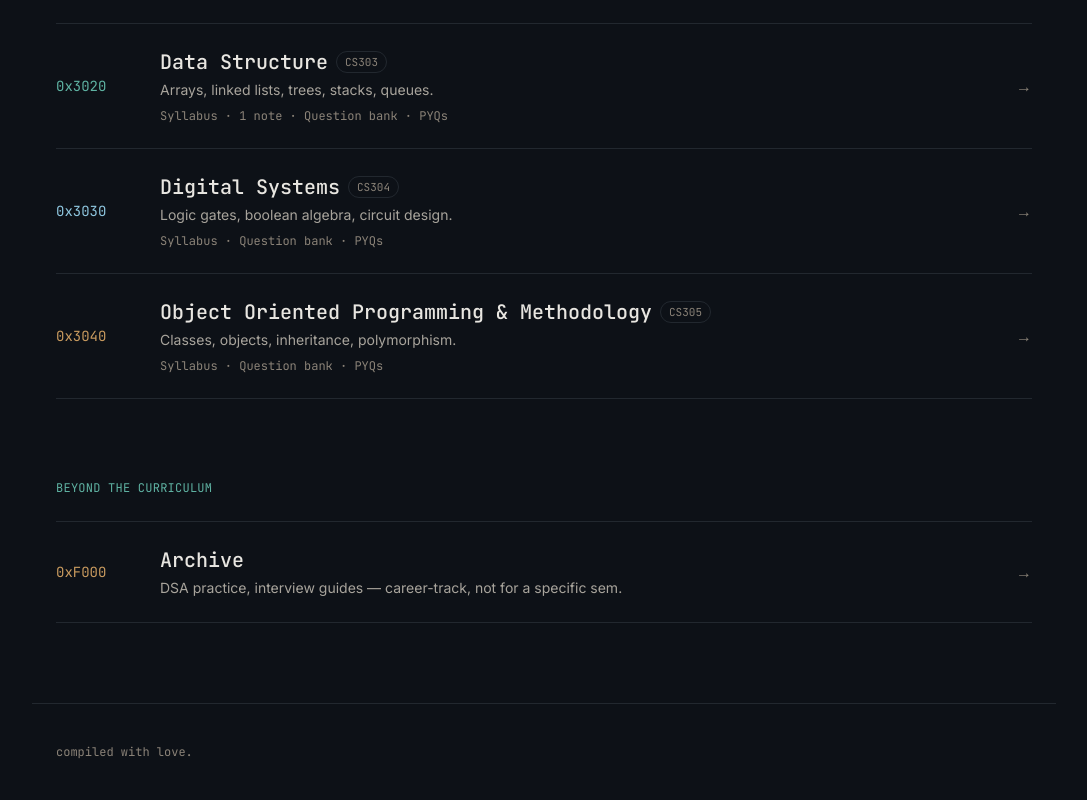
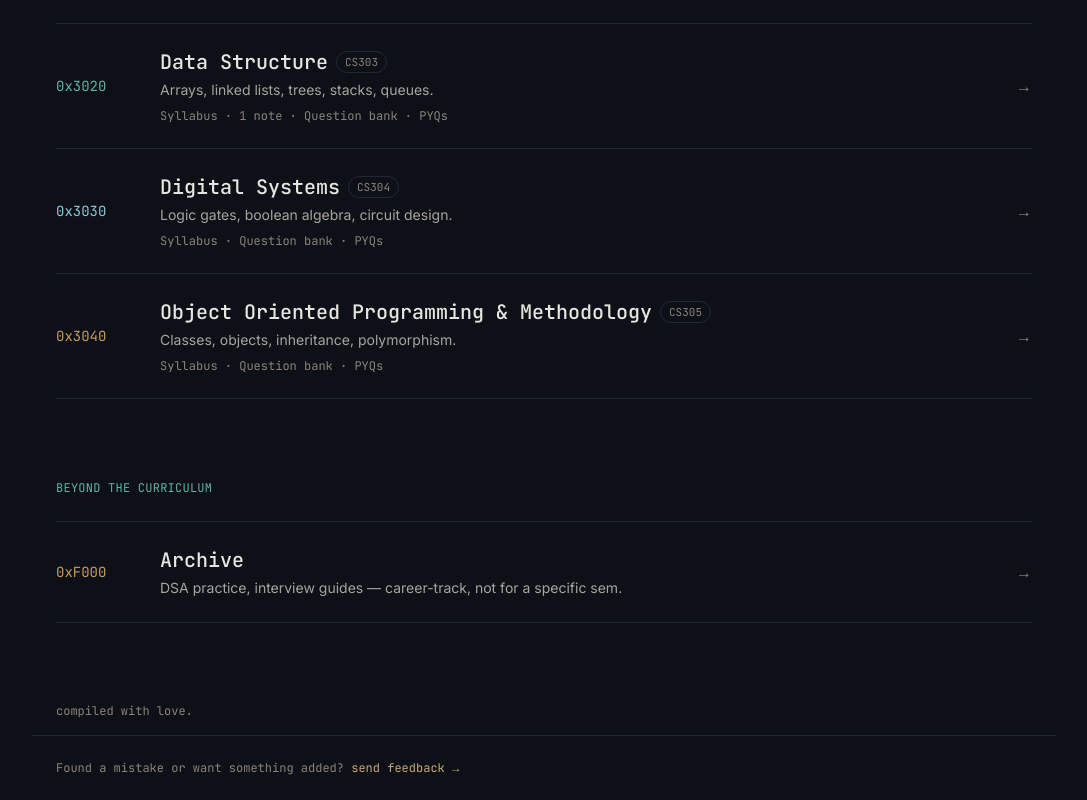
Before and after one commit to AlokParihar/notes-site, a Next.js app: page / in a window 1280 px wide. Shown: the part 876-1676 px from the top of the page, without its empty margins (96-1183 px from the left). Built offline with nearby package versions, Linux system fonts and the light colour scheme.

Commit message:
added feedback form

```diff
--- a/app/layout.tsx
+++ b/app/layout.tsx
@@ -10,6 +10,9 @@ import "./globals.css";
 
 const SITE_URL = "https://notes-site-theta.vercel.app";
 const SITE_NAME = "Alok's Notes";
+// Google Form that collects feedback; change this one line if the form ever moves.
+const FEEDBACK_URL =
+  "https://docs.google.com/forms/d/e/1FAIpQLSevkSCL84IfSkEyvhz8xvtPWzJpoT8VbOvqJPbbADNzRwhE-Q/viewform";
 const SITE_DESCRIPTION =
   "Syllabus, previous-year papers and notes for RGPV CSE subjects, plus DSA practice and interview guides — worked through once and kept here.";
 
@@ -38,7 +41,22 @@ export default function RootLayout({
 }>) {
   return (
     <html lang="en" className="h-full">
-      <body className="min-h-full flex flex-col">{children}</body>
+      <body className="min-h-full flex flex-col">
+        {children}
+        <footer className="w-full max-w-5xl mx-auto px-6 py-6 mt-auto border-t border-[var(--rule)]">
+          <p className="text-xs font-mono text-[var(--label)]">
+            Found a mistake or want something added?{" "}
+            <a
+              href={FEEDBACK_URL}
+              target="_blank"
+              rel="noopener noreferrer"
+              className="text-[var(--amber)] hover:underline"
+            >
+              send feedback →
+            </a>
+          </p>
+        </footer>
+      </body>
     </html>
   );
 }
--- a/app/page.tsx
+++ b/app/page.tsx
@@ -131,7 +131,7 @@ export default function Home() {
         <div className="border-t border-[var(--rule)]" />
       </section>
 
-      <footer className="max-w-5xl mx-auto px-6 py-10 border-t border-[var(--rule)] mt-10">
+      <footer className="max-w-5xl mx-auto px-6 pt-10 pb-4">
         <p className="text-xs font-mono text-[var(--label)]">
           compiled with love.
         </p>
```
